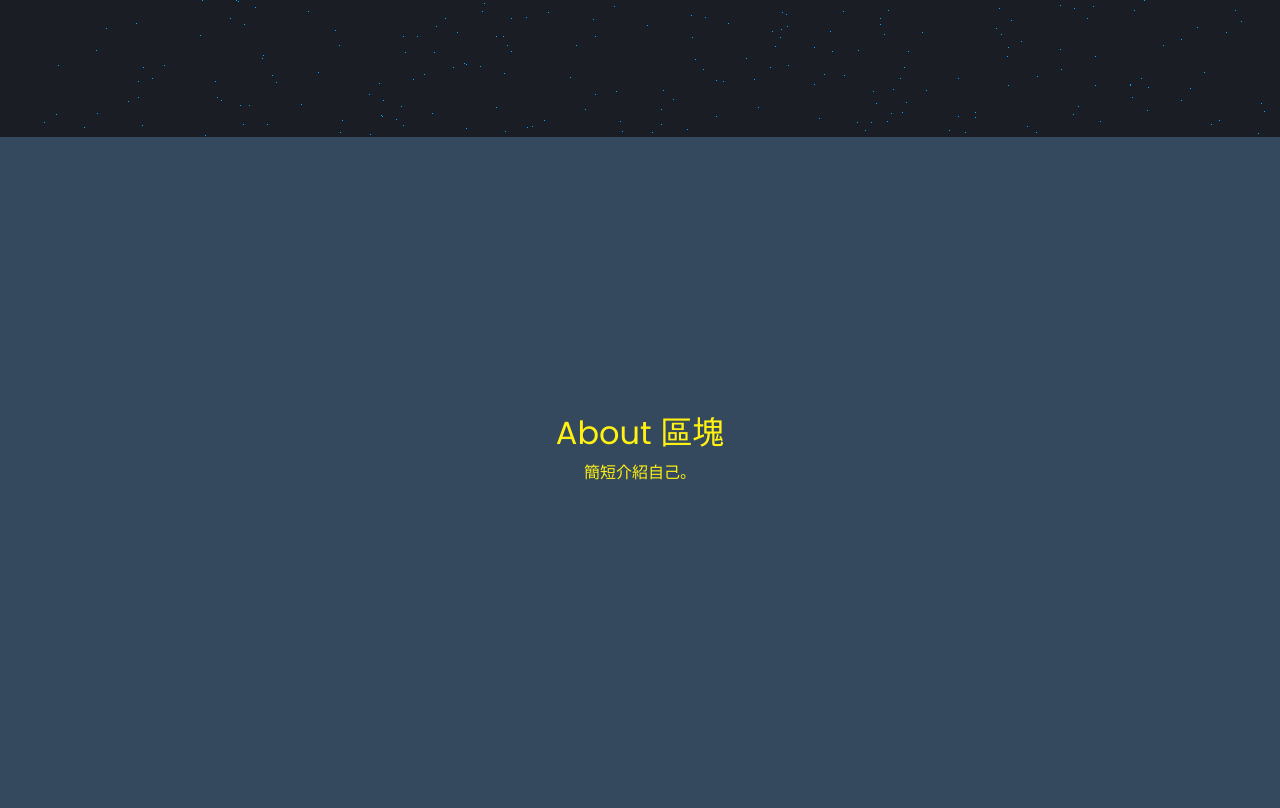
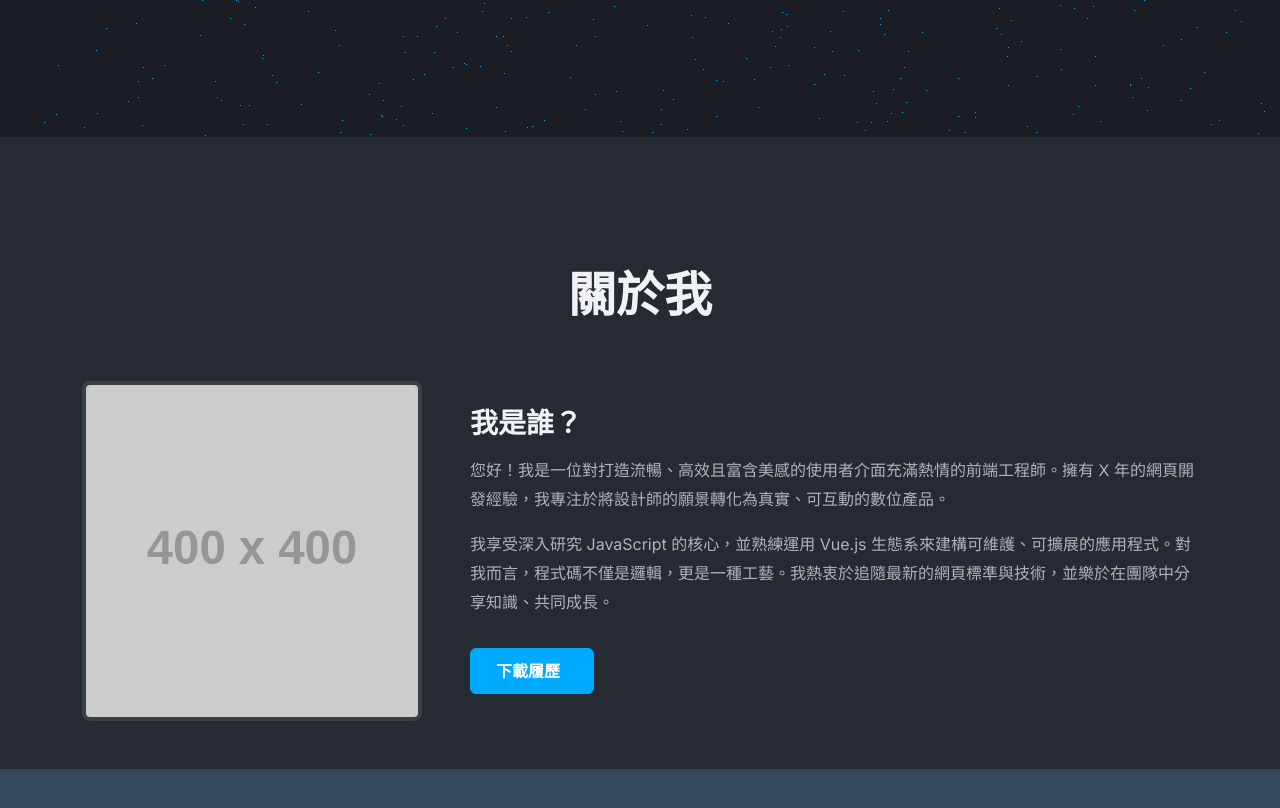
Before and after one commit to Joelaixz/Joelaixz.github.io, a Vue app: page / in a window 1280 px wide. Shown: the part 720-1528 px from the top of the page. Built offline with nearby package versions, Linux system fonts and the light colour scheme.

Commit message:
about區塊版面建置

```diff
--- a/index.html
+++ b/index.html
@@ -1,5 +1,5 @@
 <!DOCTYPE html>
-<html lang="">
+<html lang="zh-Hant-TW" data-bs-theme="dark">
   <head>
     <meta charset="UTF-8">
     <link rel="icon" href="/favicon.ico">
--- a/src/components/AboutSection.vue
+++ b/src/components/AboutSection.vue
@@ -1,23 +1,89 @@
 <template>
-  <section id="about" class="section-placeholder" style="background-color: #34495e;">
-    <div class="section-content">
-      <h2>About 區塊</h2>
-      <p>簡短介紹自己。</p>
+  <section id="about" class="about-section py-5">
+    <div class="container">
+      <div class="row mb-5 text-center">
+        <div class="col-lg-8 mx-auto">
+          <h2 class="display-5 fw-bold">關於我</h2>
+        </div>
+      </div>
+
+      <div class="row g-5 align-items-center">
+
+        <div class="col-lg-4 text-center">
+          <div class="about-image-wrapper">
+            <img src="https://via.placeholder.com/400" alt="王大明的個人照片" class="img-fluid rounded-3">
+          </div>
+        </div>
+
+        <div class="col-lg-8 text-center text-lg-start">
+          <div class="about-content">
+            <h3 class="fw-bold mb-3">我是誰？</h3>
+            <p class="text-body-secondary">
+              您好！我是一位對打造流暢、高效且富含美感的使用者介面充滿熱情的前端工程師。擁有 X 年的網頁開發經驗，我專注於將設計師的願景轉化為真實、可互動的數位產品。
+            </p>
+            <p class="text-body-secondary">
+              我享受深入研究 JavaScript 的核心，並熟練運用 Vue.js 生態系來建構可維護、可擴展的應用程式。對我而言，程式碼不僅是邏輯，更是一種工藝。我熱衷於追隨最新的網頁標準與技術，並樂於在團隊中分享知識、共同成長。
+            </p>
+            <a href="/path/to/your/cv.pdf" download class="btn btn-accent mt-3">
+              下載履歷 <i class="bi bi-download ms-2"></i>
+            </a>
+          </div>
+        </div>
+
+      </div>
     </div>
   </section>
 </template>
 
-<script setup></script>
+<script setup>
+// 此元件目前為靜態內容，暫時不需要 script 邏輯
+</script>
 
 <style scoped>
-.section-placeholder {
-  display: flex;
-  justify-content: center;
-  align-items: center;
-  min-height: 80vh; /* 其他區塊可以不用佔滿一屏 */
-  padding: 4rem 2rem;
-  text-align: center;
-  color: #fff111;
+/* [優化] style 區塊大幅簡化
+  現在只保留無法輕易用 Bootstrap 工具類別取代的「個人化」或「主題化」樣式
+*/
+.about-section {
+  background-color: #252a33; /* 背景色為主題一部分，予以保留 */
+  color: #f0f2f5;
+  padding-top: 130px!important;
 }
-/* ...其他樣式... */
+
+h2, h3 {
+  font-family: 'Poppins', sans-serif;
+}
+
+p {
+  font-family: 'Inter', sans-serif;
+  line-height: 1.8;
+}
+
+/* 圖片的特殊樣式予以保留 */
+.about-image-wrapper {
+  display: inline-block; /* 讓 text-center 生效 */
+  max-width: 400px;
+}
+.about-image-wrapper img {
+  border: 4px solid rgba(255, 255, 255, 0.1);
+  transition: all 0.3s ease;
+}
+.about-image-wrapper img:hover {
+  transform: scale(1.03);
+  border-color: #00aaff;
+}
+
+/* 自訂的強調色按鈕樣式予以保留 */
+.btn-accent {
+  background-color: #00aaff;
+  border-color: #00aaff;
+  color: #ffffff;
+  padding: 10px 25px;
+  font-weight: bold;
+  transition: all 0.3s ease;
+}
+.btn-accent:hover {
+  background-color: #0088cc;
+  border-color: #0088cc;
+  box-shadow: 0 4px 15px rgba(0, 170, 255, 0.2);
+}
 </style>
```
